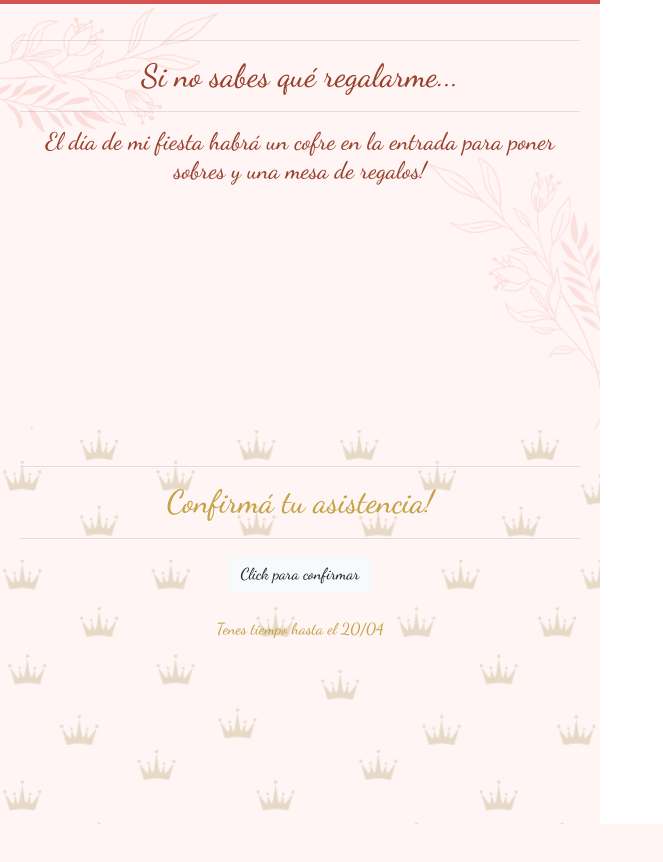
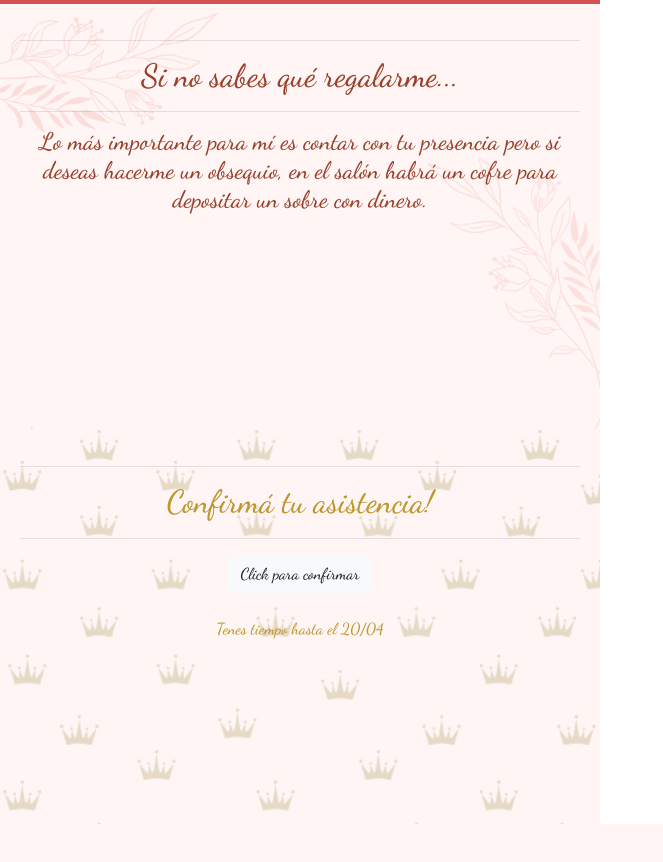
Before and after one commit to AbbiBruno/cardAnita, a plain HTML site: page index.html in a window 1280 px wide. Shown: the part 4020-4882 px from the top of the page, without its empty margins (0-663 px from the left). Drawn offline with nearby package versions, Linux system fonts and the light colour scheme.

Commit message:
cambio de whatsapp y texto para confirmar presencia

```diff
--- a/css/count.css
+++ b/css/count.css
@@ -69,7 +69,7 @@ font-family: 'Rajdhani', sans-serif;
 
 
 .textConfirm{
-  color:rgb(196, 162, 69);
+  color:rgb(190, 151, 44);
   font-family: 'Dancing Script', cursive;
   display: flex;
   justify-content: center;
--- a/index.html
+++ b/index.html
@@ -82,7 +82,7 @@
     <h2 class="textAudio textAudio1">Si no sabes qué regalarme...</h2>
     <hr>
 
-    <h4 class="textAudio textAudio1">El día de mi fiesta habrá un cofre en la entrada para poner sobres y una mesa de regalos! </h4>
+    <h4 class="textAudio textAudio1">Lo más importante para mí es contar con tu presencia pero si deseas hacerme un obsequio, en el salón habrá un cofre para depositar un sobre con dinero. </h4>
 
 
       </div>
@@ -95,7 +95,7 @@
   <hr>
         <h2  class="textConfirm textConfirm1">Confirmá tu asistencia!</h2>
         <hr>
-        <div class="textConfirm textConfirm1"> <a  href="https://wa.me/+5493813199820" target="_blank">
+        <div class="textConfirm textConfirm1"> <a  href="https://api.whatsapp.com/send?phone=543813199820&text=Hola!%20Confirmo%20mi%20asistencia%20para%20la%20fiesta%20de%20Anita%20el%20d%C3%ADa%2004%20de%20mayo!%F0%9F%8E%89" target="_blank">
           <button type="button" class="btn btn-light ">Click para confirmar</button></a>
   </div>
   <br>
```
